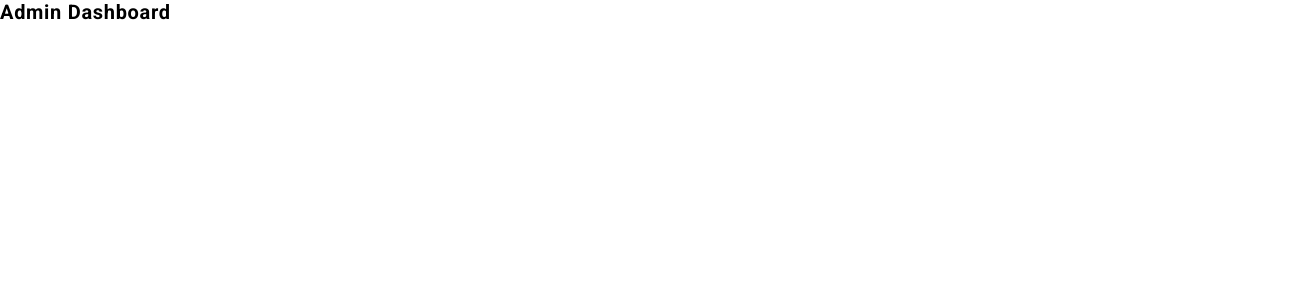
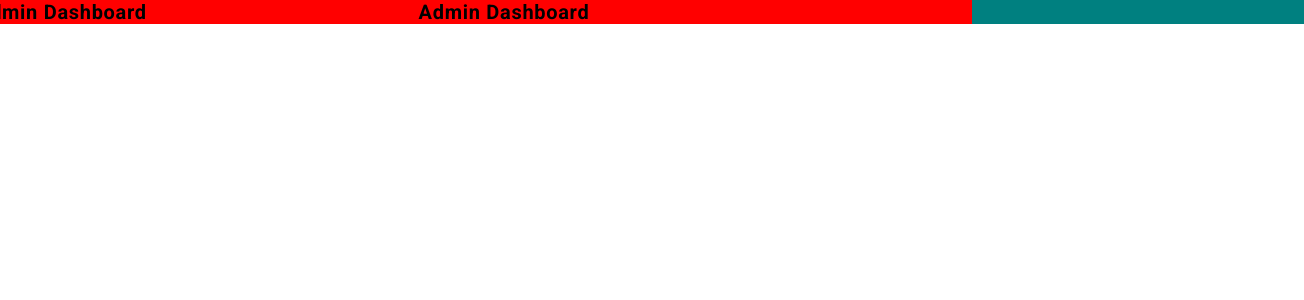
Before and after one commit to PrinceNarteh/admin-dashboard, a React (Create React App) app: page / in a window 1280 px wide. Shown: the top 300 px of the page, 1304 px wide, since content can reach past the window. Built offline with nearby package versions, Linux system fonts and the light colour scheme.

Commit message:
done with Column component

```diff
--- a/src/App.tsx
+++ b/src/App.tsx
@@ -1,10 +1,17 @@
 import React from "react";
+import { Column } from "./components/Column";
+import { Row } from "./components/Row";
 
 function App() {
   return (
-    <div>
-      <h1>Admin Dashboard</h1>
-    </div>
+    <Row style={{ backgroundColor: "teal" }}>
+      <Column lg={10} md={4} style={{ backgroundColor: "red" }}>
+        <h1>Admin Dashboard</h1>
+      </Column>
+      <Column lg={2} md={5} style={{ backgroundColor: "red" }}>
+        <h1>Admin Dashboard</h1>
+      </Column>
+    </Row>
   );
 }
 
--- a/src/components/Column.tsx
+++ b/src/components/Column.tsx
@@ -1,4 +1,4 @@
-import styled from "styled-components";
+import styled, { css } from "styled-components";
 
 interface ColumnProps {
   sm?: 1 | 2 | 3 | 4 | 5 | 6 | 7 | 8 | 9 | 10 | 11 | 12;
@@ -6,4 +6,298 @@ interface ColumnProps {
   lg?: 1 | 2 | 3 | 4 | 5 | 6 | 7 | 8 | 9 | 10 | 11 | 12;
 }
 
-export const Column = styled.div<ColumnProps>``;
+export const Column = styled.div<ColumnProps>`
+  ${({ lg }) =>
+    lg === 1 &&
+    css`
+      width: 8.33%;
+    `}
+
+  ${({ lg }) =>
+    lg === 2 &&
+    css`
+      width: 16.66%;
+    `}
+
+  ${({ lg }) =>
+    lg === 3 &&
+    css`
+      width: 25%;
+    `}
+
+  ${({ lg }) =>
+    lg === 4 &&
+    css`
+      width: 33.33%;
+    `}
+
+  ${({ lg }) =>
+    lg === 5 &&
+    css`
+      width: 41.66%;
+    `}
+
+  ${({ lg }) =>
+    lg === 6 &&
+    css`
+      width: 50%;
+    `}
+
+  ${({ lg }) =>
+    lg === 7 &&
+    css`
+      width: 58.33%;
+    `}
+
+  ${({ lg }) =>
+    lg === 8 &&
+    css`
+      width: 66.66%;
+    `}
+
+  ${({ lg }) =>
+    lg === 9 &&
+    css`
+      width: 75%;
+    `}
+
+  ${({ lg }) =>
+    lg === 10 &&
+    css`
+      width: 83.33%;
+    `}
+
+  ${({ lg }) =>
+    lg === 11 &&
+    css`
+      width: 91.66%;
+    `}
+
+  ${({ lg }) =>
+    lg === 12 &&
+    css`
+      width: 100%;
+    `}
+
+    @media only screen and (max-width: 1280px) {
+    ${({ md }) =>
+      md === 1 &&
+      css`
+        width: 8.33%;
+      `}
+
+    ${({ md }) =>
+      md === 2 &&
+      css`
+        width: 16.66%;
+      `}
+
+  ${({ md }) =>
+      md === 3 &&
+      css`
+        width: 25%;
+      `}
+
+  ${({ md }) =>
+      md === 4 &&
+      css`
+        width: 33.33%;
+      `}
+
+  ${({ md }) =>
+      md === 5 &&
+      css`
+        width: 41.66%;
+      `}
+
+  ${({ md }) =>
+      md === 6 &&
+      css`
+        width: 50%;
+      `}
+
+  ${({ md }) =>
+      md === 7 &&
+      css`
+        width: 58.33%;
+      `}
+
+  ${({ md }) =>
+      md === 8 &&
+      css`
+        width: 66.66%;
+      `}
+
+  ${({ md }) =>
+      md === 9 &&
+      css`
+        width: 75%;
+      `}
+
+  ${({ md }) =>
+      md === 10 &&
+      css`
+        width: 83.33%;
+      `}
+
+  ${({ md }) =>
+      md === 11 &&
+      css`
+        width: 91.66%;
+      `}
+
+  ${({ md }) =>
+      md === 12 &&
+      css`
+        width: 100%;
+      `}
+  }
+
+  @media only screen and (max-width: 500px) {
+    ${({ lg }) =>
+      lg === 1 &&
+      css`
+        width: 8.33%;
+      `}
+
+    ${({ lg }) =>
+      lg === 2 &&
+      css`
+        width: 16.66%;
+      `}
+
+  ${({ lg }) =>
+      lg === 3 &&
+      css`
+        width: 25%;
+      `}
+
+  ${({ lg }) =>
+      lg === 4 &&
+      css`
+        width: 33.33%;
+      `}
+
+  ${({ lg }) =>
+      lg === 5 &&
+      css`
+        width: 41.66%;
+      `}
+
+  ${({ lg }) =>
+      lg === 6 &&
+      css`
+        width: 50%;
+      `}
+
+  ${({ lg }) =>
+      lg === 7 &&
+      css`
+        width: 58.33%;
+      `}
+
+  ${({ lg }) =>
+      lg === 8 &&
+      css`
+        width: 66.66%;
+      `}
+
+  ${({ lg }) =>
+      lg === 9 &&
+      css`
+        width: 75%;
+      `}
+
+  ${({ lg }) =>
+      lg === 10 &&
+      css`
+        width: 83.33%;
+      `}
+
+  ${({ lg }) =>
+      lg === 11 &&
+      css`
+        width: 91.66%;
+      `}
+
+  ${({ lg }) =>
+      lg === 12 &&
+      css`
+        width: 100%;
+      `}
+
+    @media only screen and (max-width: 1280px) {
+      ${({ sm }) =>
+        sm === 1 &&
+        css`
+          width: 8.33%;
+        `}
+
+      ${({ sm }) =>
+        sm === 2 &&
+        css`
+          width: 16.66%;
+        `}
+
+      ${({ sm }) =>
+        sm === 3 &&
+        css`
+          width: 25%;
+        `}
+
+  ${({ sm }) =>
+        sm === 4 &&
+        css`
+          width: 33.33%;
+        `}
+
+  ${({ sm }) =>
+        sm === 5 &&
+        css`
+          width: 41.66%;
+        `}
+
+  ${({ sm }) =>
+        sm === 6 &&
+        css`
+          width: 50%;
+        `}
+
+  ${({ sm }) =>
+        sm === 7 &&
+        css`
+          width: 58.33%;
+        `}
+
+  ${({ sm }) =>
+        sm === 8 &&
+        css`
+          width: 66.66%;
+        `}
+
+  ${({ sm }) =>
+        sm === 9 &&
+        css`
+          width: 75%;
+        `}
+
+  ${({ sm }) =>
+        sm === 10 &&
+        css`
+          width: 83.33%;
+        `}
+
+  ${({ sm }) =>
+        sm === 11 &&
+        css`
+          width: 91.66%;
+        `}
+
+  ${({ sm }) =>
+        sm === 12 &&
+        css`
+          width: 100%;
+        `}
+    }
+  }
+`;
```
